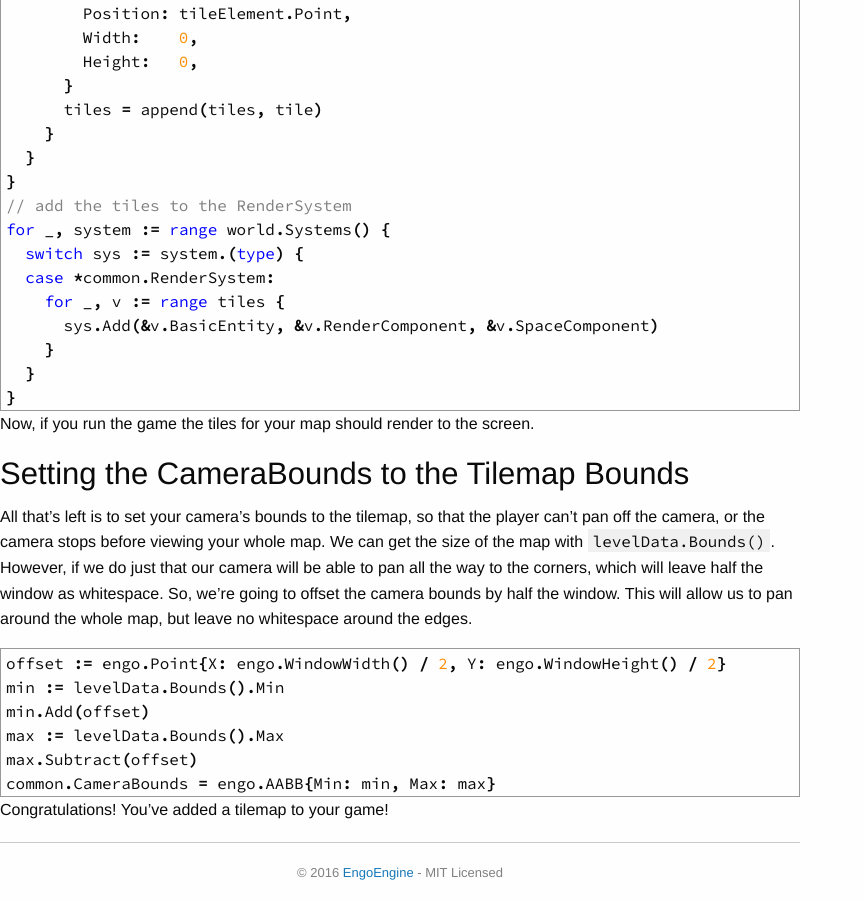
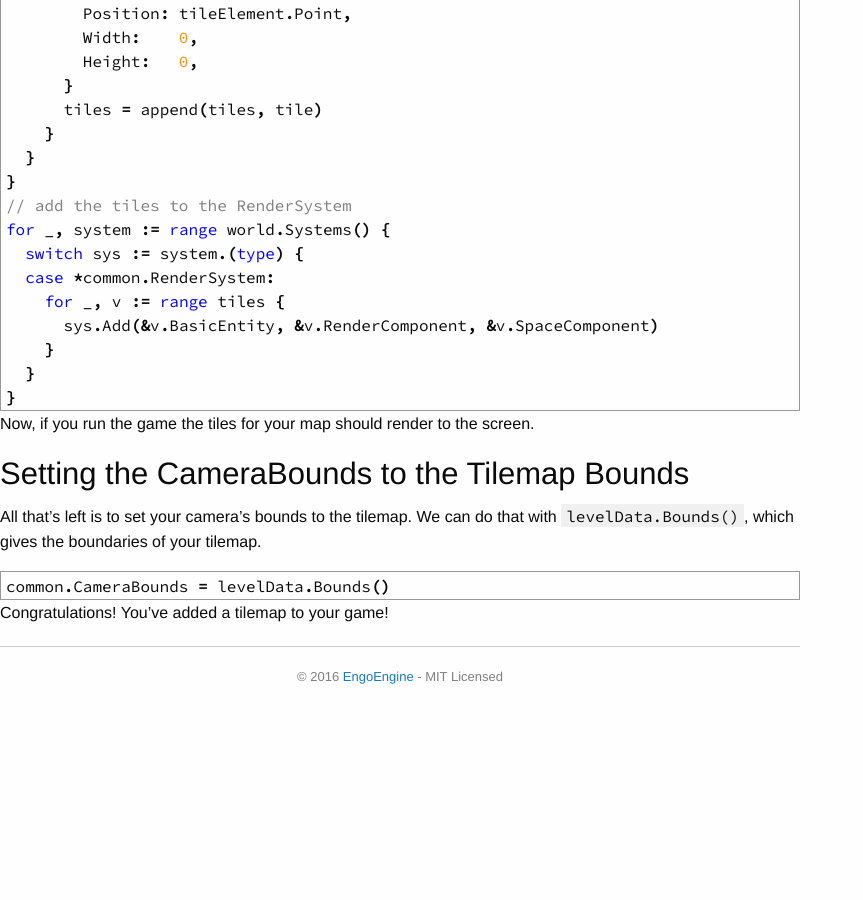
Before and after one commit to EngoEngine/engoengine.github.io, a Jekyll site: the page built from tutorials/_posts/2018-05-31-tilemap.md, in a window 1280 px wide and 900 px high, scrolled down 2000 px. Shown: the whole window, without its empty margins (0-863 px from the left). Built offline with Jekyll 4.4.1, drawn with Linux system fonts in a browser that asks for light colours; nearby versions of some CDN libraries; after the commit the page ends 2703 px from its top, so only the background shows below that.

Commit message:
undo offset due to zooming

```diff
--- a/tutorials/_posts/2018-05-31-tilemap.md
+++ b/tutorials/_posts/2018-05-31-tilemap.md
@@ -110,21 +110,11 @@ Now, if you run the game the tiles for your map should render to the screen.
 
 ### Setting the CameraBounds to the Tilemap Bounds
 
-All that's left is to set your camera's bounds to the tilemap, so that the
-player can't pan off the camera, or the camera stops before viewing your whole map.
-We can get the size of the map with `levelData.Bounds()`. However, if we do just
-that our camera will be able to pan all the way to the corners, which will leave
-half the window as whitespace. So, we're going to offset the camera bounds by
-half the window. This will allow us to pan around the whole map, but leave no
-whitespace around the edges.
+All that's left is to set your camera's bounds to the tilemap. We can do that
+with `levelData.Bounds()`, which gives the boundaries of your tilemap.
 
 {% highlight go %}
-offset := engo.Point{X: engo.WindowWidth() / 2, Y: engo.WindowHeight() / 2}
-min := levelData.Bounds().Min
-min.Add(offset)
-max := levelData.Bounds().Max
-max.Subtract(offset)
-common.CameraBounds = engo.AABB{Min: min, Max: max}
+common.CameraBounds = levelData.Bounds()
 {% endhighlight %}
 
 Congratulations! You've added a tilemap to your game!
```
